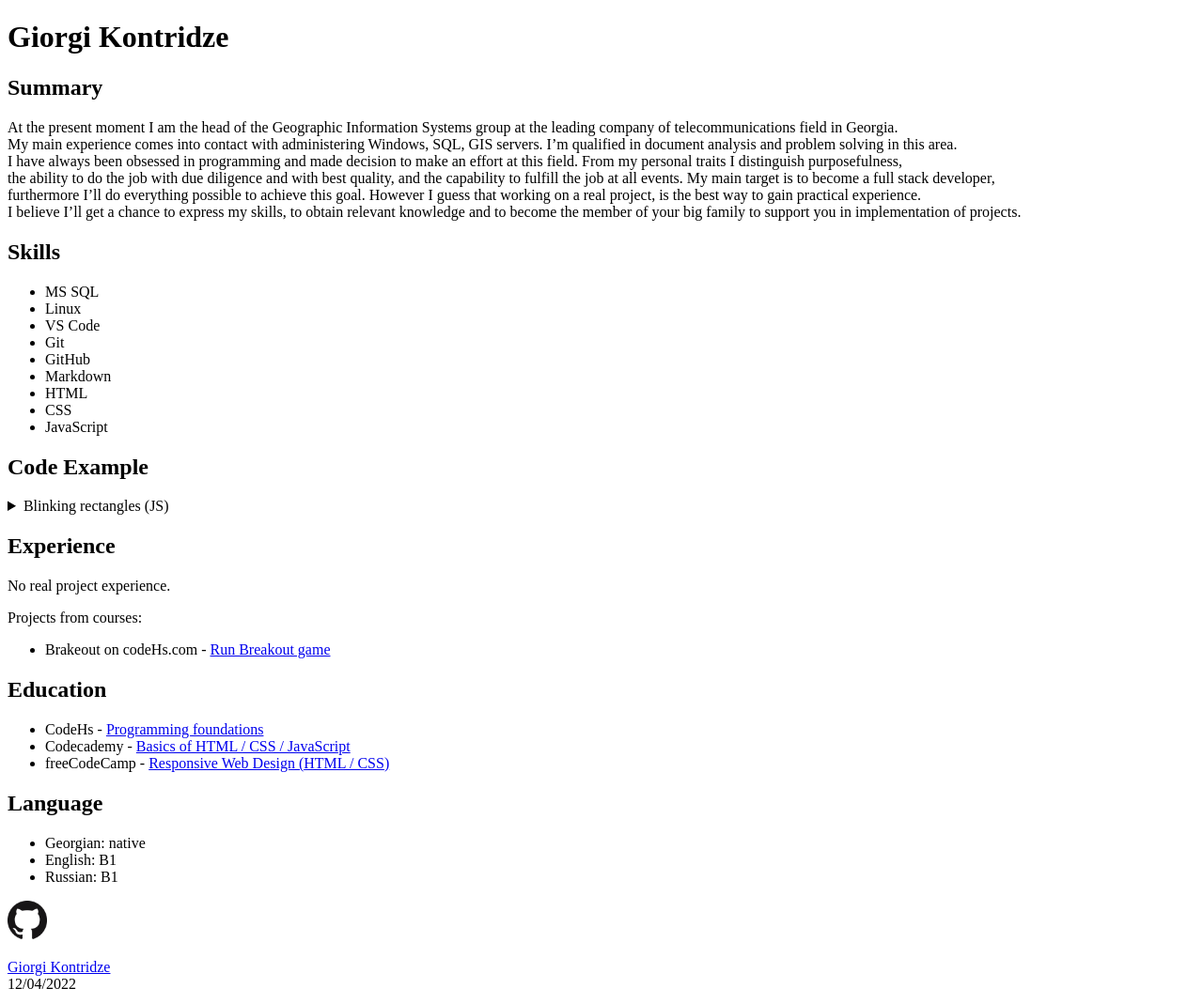
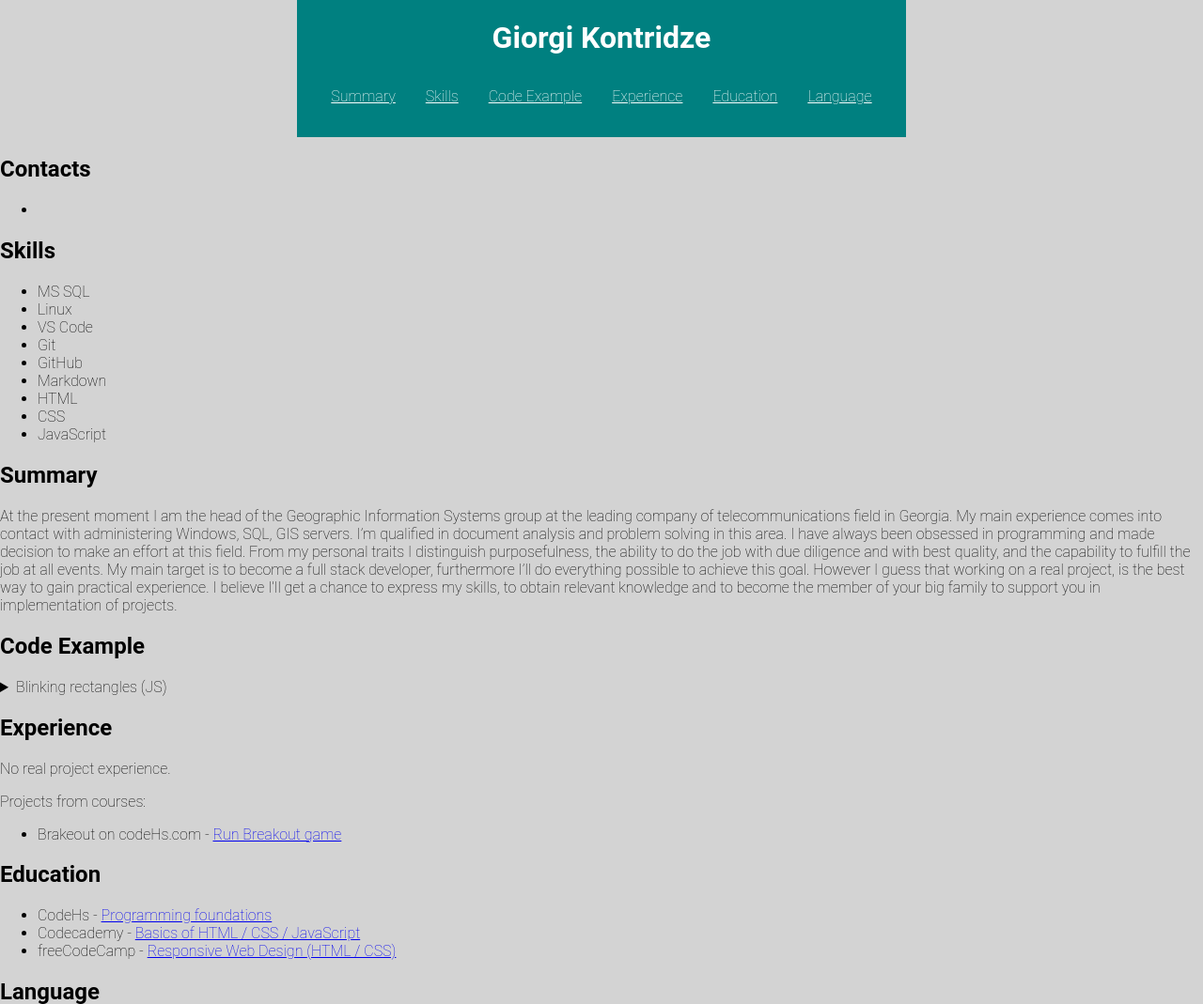
Before and after one commit to giorgikontridze/rsschool-cv, a plain HTML site: page index.html in a window 1280 px wide. Shown: the top 1069 px of the page at 94% size. Drawn offline with Linux system fonts and the light colour scheme.

Commit message:
feat: add css and html stucture

```diff
--- a/index.html
+++ b/index.html
@@ -8,26 +8,29 @@
     <title>Giorgi Kontridze</title>
 </head>
 <body>
-    <header class="headre-container">
-        <h1>Giorgi Kontridze</h1>
-        <nav></nav>
+    <header>
+        <h1 class="header-container">Giorgi Kontridze</h1>
+
+        <nav class="header-navigation">
+            <a href="#summary">Summary</a>
+            <a href="#skills">Skills</a>
+            <a href="#code-example">Code Example</a>
+            <a href="#experience">Experience</a>
+            <a href="#education">Education</a>
+            <a href="#language">Language</a>
+        </nav>
+
     </header>
+
     <main class="main-container">
 
+        <aside class="aside-container">
+            <h2 class="contacts-list">Contacts</h2>
+            <ul>
+                <li></li>
+            </ul>
 
-        <section class="summary">
-            <h2>Summary</h2>
-            <p>At the present moment I am the head of the Geographic Information Systems group at the leading company of telecommunications field in Georgia. <br>
-                My main experience comes into contact with administering Windows, SQL, GIS servers. I’m qualified in document analysis and problem solving in this area.<br>
-                I have always been obsessed in programming and made decision to make an effort at this field. From my personal traits I distinguish purposefulness,<br>
-                the ability to do the job with due diligence and with best quality, and the capability to fulfill the job at all events. My main target is to become a full stack developer,<br>
-                furthermore I’ll do everything possible to achieve this goal. However I guess that working on a real project, is the best way to gain practical experience.<br>
-                I believe I’ll get a chance to express my skills, to obtain relevant knowledge and to become the member of your big family to support you in implementation of projects.
-            </p>
-          </section>
-
-          <section class="skills">
-            <h2>Skills</h2>
+            <h2 id="skills">Skills</h2>
             <ul>
                 <li>MS SQL</li>
                 <li>Linux</li>
@@ -39,10 +42,25 @@
                 <li>CSS</li>
                 <li>JavaScript</li>
             </ul>
+        </aside>
+
+        <section class="summary">
+            <h2 id="summary">Summary</h2>
+            <p>At the present moment I am the head of the Geographic Information Systems group at the leading company of telecommunications field in Georgia.
+                My main experience comes into contact with administering Windows, SQL, GIS servers. I’m qualified in document analysis and problem solving in this area.
+                I have always been obsessed in programming and made decision to make an effort at this field. From my personal traits I distinguish purposefulness,
+                the ability to do the job with due diligence and with best quality, and the capability to fulfill the job at all events. My main target is to become a full stack developer,
+                furthermore I’ll do everything possible to achieve this goal. However I guess that working on a real project, is the best way to gain practical experience.
+                I believe I’ll get a chance to express my skills, to obtain relevant knowledge and to become the member of your big family to support you in implementation of projects.
+            </p>
+          </section>
+
+          <section class="skills">
+
           </section>
 
           <section class="code-example">
-            <h2>Code Example</h2>
+            <h2 id="code-example">Code Example</h2>
             <details>
               <summary>Blinking rectangles (JS)</summary>
               <pre>
@@ -96,7 +114,7 @@
           </section>
 
           <section class="experience">
-            <h2>Experience</h2>
+            <h2 id="experience">Experience</h2>
             <p>No real project experience.</p>
             <p>Projects from courses:</p>
                 <ul>
@@ -105,7 +123,7 @@
           </section>
 
           <section class="education">
-            <h2>Education</h2>
+            <h2 id="education">Education</h2>
             <ul>
                 <li>CodeHs - <a href="https://codehs.com/student/3151333/section/273780" target="_blank">Programming foundations</a></li>
                 <li>Codecademy - <a href="https://www.codecademy.com/profiles/kontridze21" target="_blank">Basics of HTML / CSS / JavaScript</a></li>
@@ -114,7 +132,7 @@
           </section>
 
           <section class="language">
-            <h2>Language</h2>
+            <h2 id="language">Language</h2>
             <ul>
                 <li>Georgian: native</li>
                 <li>English: B1</li>
@@ -129,7 +147,7 @@
             <img class="footer-logo" src="/images/GitHub-Mark.png" alt="GitHub-Mark" style="width:42px;height:42px;">
           </a>
         <p><a href="https://app.rs.school/profile#view" target="_blank">Giorgi Kontridze</a><br>
-            <time datetime="2022-04-12">12/04/2022</time>
+            <time datetime="2022-04">2022-04</time>
         </p>
 
 
--- a/style.css
+++ b/style.css
@@ -0,0 +1,51 @@
+
+
+body {
+    background-color:lightgray;
+    display: flex;
+    flex-direction: column;
+    margin: 0;
+    height: 100%;
+    font-family: 'Roboto', sans-serif;
+    font-size: 1em;
+    font-weight: 200;
+    justify-content: center;
+}
+header {
+    background-color:teal;
+    margin: auto;
+
+}
+
+.header-container {
+    color: white;
+    display: flex;
+    justify-content: center;
+    padding: 0;
+    margin-bottom: auto;
+}
+
+.header-navigation{
+    display: flex;
+    justify-content: center;
+    padding: 20px;
+}
+.header-navigation a {
+    color: white;
+    padding: 14px 16px;
+
+
+}
+/*
+.header-navigation {
+    display: flex;
+    justify-content: center;
+
+}
+
+.contacts-list {
+    display: flex;
+    justify-content: center;
+
+}
+*/
```
